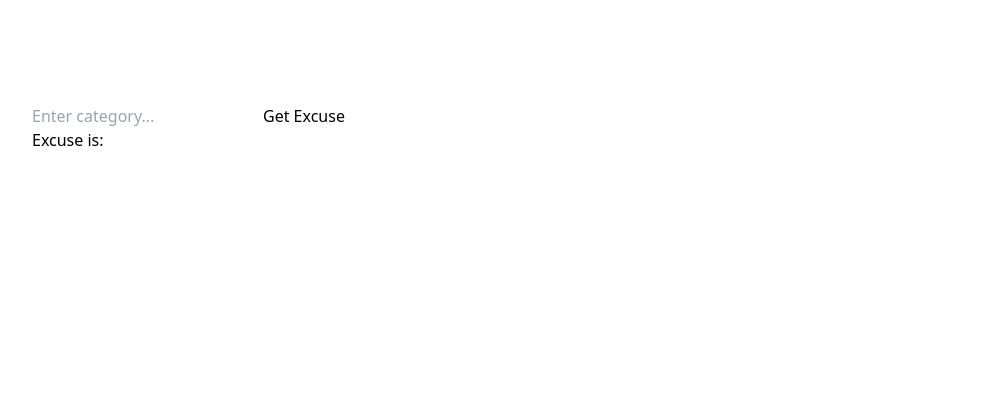
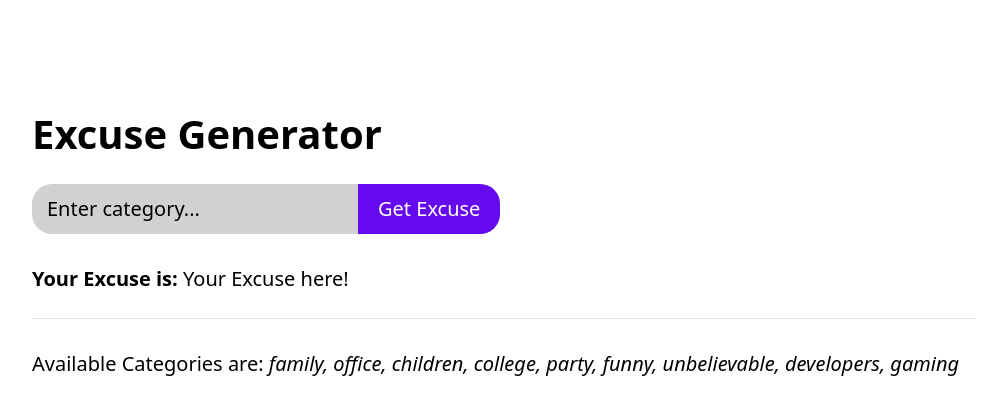
Before and after one commit to bigyan-sapkota/react-small-projects, a React (Vite) app: page /excusegenerator in a window 1280 px wide. Shown: the top 414 px of the page, without its empty margins (136-1143 px from the left). Built offline with nearby package versions, Linux system fonts and the light colour scheme.

Commit message:
Added CSS to excuse generator

```diff
--- a/src/AgePredictor/AgePredictor.jsx
+++ b/src/AgePredictor/AgePredictor.jsx
@@ -13,7 +13,6 @@ const AgePredictor = () => {
   return (
     <div>
       <h1 className="h1">Age Predictor</h1>
-
       <div className="input-button">
         <input
           type="text"
--- a/src/ExcuseGenerator/ExcuseGenerator.jsx
+++ b/src/ExcuseGenerator/ExcuseGenerator.jsx
@@ -3,7 +3,7 @@ import Axios from "axios";
 
 const ExcuseGenerator = () => {
   const [excuseCategory, setExcuseCategory] = useState("");
-  const [excuse, setExcuse] = useState("");
+  const [excuse, setExcuse] = useState("Your Excuse here!");
 
   const clickHandler = () => {
     Axios.get(
@@ -15,6 +15,8 @@ const ExcuseGenerator = () => {
 
   return (
     <div className="m-10">
+      <h1 className="h1">Excuse Generator</h1>
+      <div className="input-button">
         <input
           type="text"
           placeholder="Enter category..."
@@ -22,9 +24,25 @@ const ExcuseGenerator = () => {
           onChange={(e) => {
             setExcuseCategory(e.target.value);
           }}
+          className="form-input"
         />
-      <button onClick={clickHandler}>Get Excuse</button>
-      <h1>Excuse is: {excuse}</h1>
+        <button onClick={clickHandler} className="btn">
+          Get Excuse
+        </button>
+      </div>
+
+      <p className="excuse-paragraph">
+        <span className="font-bold">Your Excuse is: </span>
+        {excuse}
+      </p>
+      <hr className="mt-6" />
+      <p className="excuse-paragraph">
+        Available Categories are:{"  "}
+        <span className="italic">
+          family, office, children, college, party, funny, unbelievable,
+          developers, gaming
+        </span>
+      </p>
     </div>
   );
 };
--- a/src/index.css
+++ b/src/index.css
@@ -40,6 +40,10 @@
   inset: none;
 }
 
+.form-input::placeholder {
+  color: black;
+}
+
 .input-button {
   width: fit-content;
   border-radius: 20px;
@@ -55,7 +59,13 @@
   border-bottom-left-radius: 0px;
 }
 
-.age-paragraph {
+.age-paragraph,
+.excuse-paragraph {
   margin-top: 20px;
   font-size: 20px;
 }
+
+.excuse-paragraph {
+  margin-top: 30px;
+  font-size: 20px;
+}
```
Lines whose indentation alone changed are shown as unchanged.
